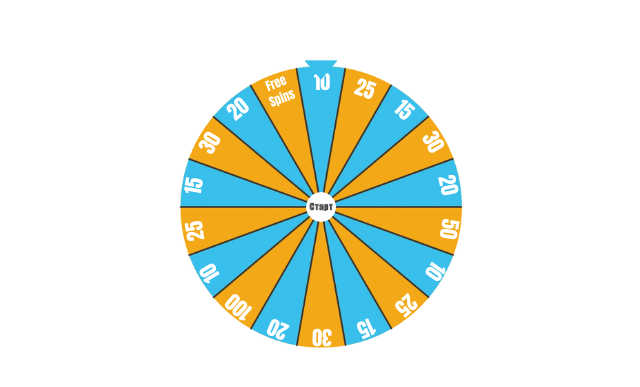
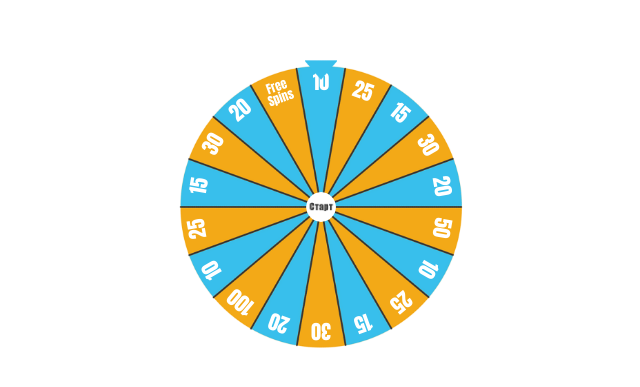
Before and after one commit to Yask00/Spin_Wheel_task, a website: page index.html in a window 1280 px wide. Shown: the part 193-580 px from the top of the page, without its empty margins (319-959 px from the left). Drawn offline with Linux system fonts and the light colour scheme.

Commit message:
reafactor: final changes and optimos

```diff
--- a/index.html
+++ b/index.html
@@ -14,31 +14,31 @@
     <div class="spinner">
         <div class="spinner__pointer"></div>
         <div class="spinner__sections">
-            <div class="spinner__section" data-section-id="1"></div>
-            <div class="spinner__section" data-section-id="2"></div>
-            <div class="spinner__section" data-section-id="3"></div>
-            <div class="spinner__section" data-section-id="4"></div>
-            <div class="spinner__section" data-section-id="5"></div>
-            <div class="spinner__section" data-section-id="6"></div>
-            <div class="spinner__section" data-section-id="7"></div>
-            <div class="spinner__section" data-section-id="8"></div>
-            <div class="spinner__section" data-section-id="9"></div>
-            <div class="spinner__section" data-section-id="10"></div>
-            <div class="spinner__section" data-section-id="11"></div>
-            <div class="spinner__section" data-section-id="12"></div>
-            <div class="spinner__section" data-section-id="13"></div>
-            <div class="spinner__section" data-section-id="14"></div>
-            <div class="spinner__section" data-section-id="15"></div>
-            <div class="spinner__section" data-section-id="16"></div>
-            <div class="spinner__section" data-section-id="17"></div>
-            <div class="spinner__section" data-section-id="18"></div>
+            <div class="spinner__section" data-section-id="1">10</div>
+            <div class="spinner__section" data-section-id="2">25</div>
+            <div class="spinner__section" data-section-id="3">15</div>
+            <div class="spinner__section" data-section-id="4">30</div>
+            <div class="spinner__section" data-section-id="5">20</div>
+            <div class="spinner__section" data-section-id="6">50</div>
+            <div class="spinner__section" data-section-id="7">10</div>
+            <div class="spinner__section" data-section-id="8">25</div>
+            <div class="spinner__section" data-section-id="9">15</div>
+            <div class="spinner__section" data-section-id="10">30</div>
+            <div class="spinner__section" data-section-id="11">20</div>
+            <div class="spinner__section" data-section-id="12">100</div>
+            <div class="spinner__section" data-section-id="13">10</div>
+            <div class="spinner__section" data-section-id="14">25</div>
+            <div class="spinner__section" data-section-id="15">15</div>
+            <div class="spinner__section" data-section-id="16">30</div>
+            <div class="spinner__section" data-section-id="17">20</div>
+            <div class="spinner__section" data-section-id="18">Free Spins</div>
         </div>
         <div class="spinner__btn"></div>
     </div>
     <div class="popup popup--hidden">
         <div class="popup__window">
             <div class="popup__close" href="#">&#10006;</div>
-           <div class="popup__text"></div>
+            <div class="popup__text"></div>
         </div>
     </div>
 </body>
--- a/styles.css
+++ b/styles.css
@@ -1,4 +1,5 @@
-html, body {
+html,
+body {
     height: 100%;
     font-family: Impact, Haettenschweiler, 'Arial Narrow Bold', sans-serif;
     font-size: 16px;
@@ -9,12 +10,16 @@ body {
     justify-content: center;
     align-items: center;
 }
+
 .spinner {
     width: 300px;
     height: 300px;
     border-radius: 50%;
+    position: relative;
+}
 
-    position: relative;
+.spinner--fs {
+    box-shadow: 0px -2px 10px 10px rgba(25, 128, 31, 0.75);
 }
 
 .spinner__pointer {
@@ -66,206 +71,117 @@ body {
     width: 30px;
     height: 20px;
     text-align: center;
-}
-
-.spinner__section::before {
     font-size: 1.25rem;
     color: #fff;
 }
 
-.spinner__section:nth-child(1) {
-    left: 136px;
+.spinner__section[data-section-id="1"] {
+    left: 135px;
     top: 15px;
 }
 
-.spinner__section:nth-child(1)::before {
-    /* TODO: should be set thr js  */
-    content: "10";
-    /* transform: translate(-16%, -20%); */
+.spinner__section[data-section-id="2"] {
+    transform: rotate(20deg);
+    left: 177px;
+    top: 24px;
 }
 
-.spinner__section:nth-child(2) {
-    transform: rotate(20deg);
-    left: 179px;
-    top: 22px;
+.spinner__section[data-section-id="3"] {
+    transform: rotate(40deg);
+    left: 214px;
+    top: 46px;
 }
 
-.spinner__section:nth-child(2)::before {
-    content: "25";
+.spinner__section[data-section-id="4"] {
+    transform: rotate(60deg);
+    left: 242px;
+    top: 78px;
 }
 
-.spinner__section:nth-child(3) {
-    transform: rotate(43deg);
-    left: 218px;
+.spinner__section[data-section-id="5"] {
+    transform: rotate(80deg);
+    left: 256px;
+    top: 119px;
+}
+
+.spinner__section[data-section-id="6"] {
+    transform: rotate(100deg);
+    left: 256px;
+    top: 161px;
+}
+
+.spinner__section[data-section-id="7"] {
+    transform: rotate(120deg);
+    left: 242px;
+    top: 202px;
+}
+
+.spinner__section[data-section-id="8"] {
+    transform: rotate(140deg);
+    left: 215px;
+    top: 235px;
+}
+
+.spinner__section[data-section-id="9"] {
+    transform: rotate(160deg);
+    left: 177px;
+    top: 256px;
+}
+
+.spinner__section[data-section-id="10"] {
+    transform: rotate(180deg);
+    left: 135px;
+    top: 264px;
+}
+
+.spinner__section[data-section-id="11"] {
+    transform: rotate(200deg);
+    left: 93px;
+    top: 256px;
+}
+
+.spinner__section[data-section-id="12"] {
+    transform: rotate(220deg);
+    left: 55px;
+    top: 235px;
+}
+
+.spinner__section[data-section-id="13"] {
+    transform: rotate(240deg);
+    left: 26px;
+    top: 203px;
+}
+
+.spinner__section[data-section-id="14"] {
+    transform: rotate(260deg);
+    left: 11px;
+    top: 162px;
+}
+
+.spinner__section[data-section-id="15"] {
+    transform: rotate(280deg);
+    left: 13px;
+    top: 119px;
+}
+
+.spinner__section[data-section-id="16"] {
+    transform: rotate(300deg);
+    left: 27px;
+    top: 77px;
+}
+
+.spinner__section[data-section-id="17"] {
+    transform: rotate(320deg);
+    left: 54px;
     top: 43px;
 }
 
-.spinner__section:nth-child(3)::before {
-    content: "15";
+.spinner__section[data-section-id="18"] {
+    font-size: 0.75rem;
+    transform: rotate(340deg);
+    left: 92px;
+    top: 23px;
 }
-
-.spinner__section:nth-child(4) {
-    transform: rotate(60deg);
-    left: 247px;
-    top: 75px;
-}
-
-.spinner__section:nth-child(4)::before {
-    content: "30";
-}
-
-.spinner__section:nth-child(5) {
-    transform: rotate(78deg);
-    left: 262px;
-    top: 118px;
-}
-
-.spinner__section:nth-child(5)::before {
-    content: "20";
-}
-
-.spinner__section:nth-child(6) {
-    transform: rotate(99deg);
-    left: 263px;
-    top: 162px;
-}
-
-.spinner__section:nth-child(6)::before {
-    content: "50";
-}
-
-.spinner__section:nth-child(7) {
-    transform: rotate(125deg);
-    left: 249px;
-    top: 204px;
-}
-
-.spinner__section:nth-child(7)::before {
-    content: "10";
-}
-
-.spinner__section:nth-child(8) {
-    transform: rotate(139deg);
-    left: 220px;
-    top: 238px;
-}
-
-.spinner__section:nth-child(8)::before {
-    content: "25";
-}
-
-.spinner__section:nth-child(9) {
-    transform: rotate(156deg);
-    left: 180px;
-    top: 261px;
-}
-
-.spinner__section:nth-child(9)::before {
-    content: "15";
-}
-
-.spinner__section:nth-child(10) {
-    transform: rotate(181deg);
-    left: 136px;
-    top: 270px;
-}
-
-.spinner__section:nth-child(10)::before {
-    content: "30";
-}
-
-.spinner__section:nth-child(11) {
-    transform: rotate(204deg);
-    left: 92px;
-    top: 262px;
-}
-
-.spinner__section:nth-child(11)::before {
-    content: "20";
-}
-
-.spinner__section:nth-child(12) {
-    transform: rotate(221deg);
-    left: 53px;
-    top: 240px;
-}
-
-.spinner__section:nth-child(12)::before {
-    content: "100";
-}
-
-.spinner__section:nth-child(13) {
-    transform: rotate(239deg);
-    left: 24px;
-    top: 206px;
-}
-
-.spinner__section:nth-child(13)::before {
-    content: "10";
-}
-
-.spinner__section:nth-child(14) {
-    transform: rotate(261deg);
-    left: 9px;
-    top: 164px;
-}
-
-.spinner__section:nth-child(14)::before {
-    content: "25";
-}
-
-.spinner__section:nth-child(15) {
-    transform: rotate(280deg);
-    left: 8px;
-    top: 119px;
-}
-
-.spinner__section:nth-child(15)::before {
-    content: "15";
-}
-
-.spinner__section:nth-child(16) {
-    transform: rotate(301deg);
-    left: 24px;
-    top: 76px;
-}
-
-.spinner__section:nth-child(16)::before {
-    content: "30";
-}
-
-.spinner__section:nth-child(17) {
-    transform: rotate(321deg);
-    left: 52px;
-    top: 42px;
-}
-
-.spinner__section:nth-child(17)::before {
-    content: "20";
-}
-
-.spinner__section:nth-child(18) {
-    transform: rotate(338deg);
-    left: 90px;
-    top: 16px;
-}
-
-.spinner__section:nth-child(18)::before {
-    content: "Free Spins";
-    font-size: 0.75rem;
-}
-
-/* TODO: through js and should keep position, also check examples */
-/* .spinner:hover {
-    animation: spin 5s linear;
-}
-
-@keyframes spin {
-  to {
-      rotate: calc((600 + 50) * 1deg);
-    }
-} */
-/* rotate: calc((3600 + var(--randomize, 0)) * 1deg); */
 
 .popup {
     position: fixed;
@@ -273,7 +189,7 @@ body {
     left: 0;
     height: 100%;
     width: 100%;
-    background-color: rgba(0,0,0,.5);
+    background-color: rgba(0, 0, 0, .5);
     display: flex;
     justify-content: center;
     align-items: center;
```
Also changed, not shown: script.js (+99 -87 lines), README.md. Lines whose indentation alone changed are shown as unchanged.
